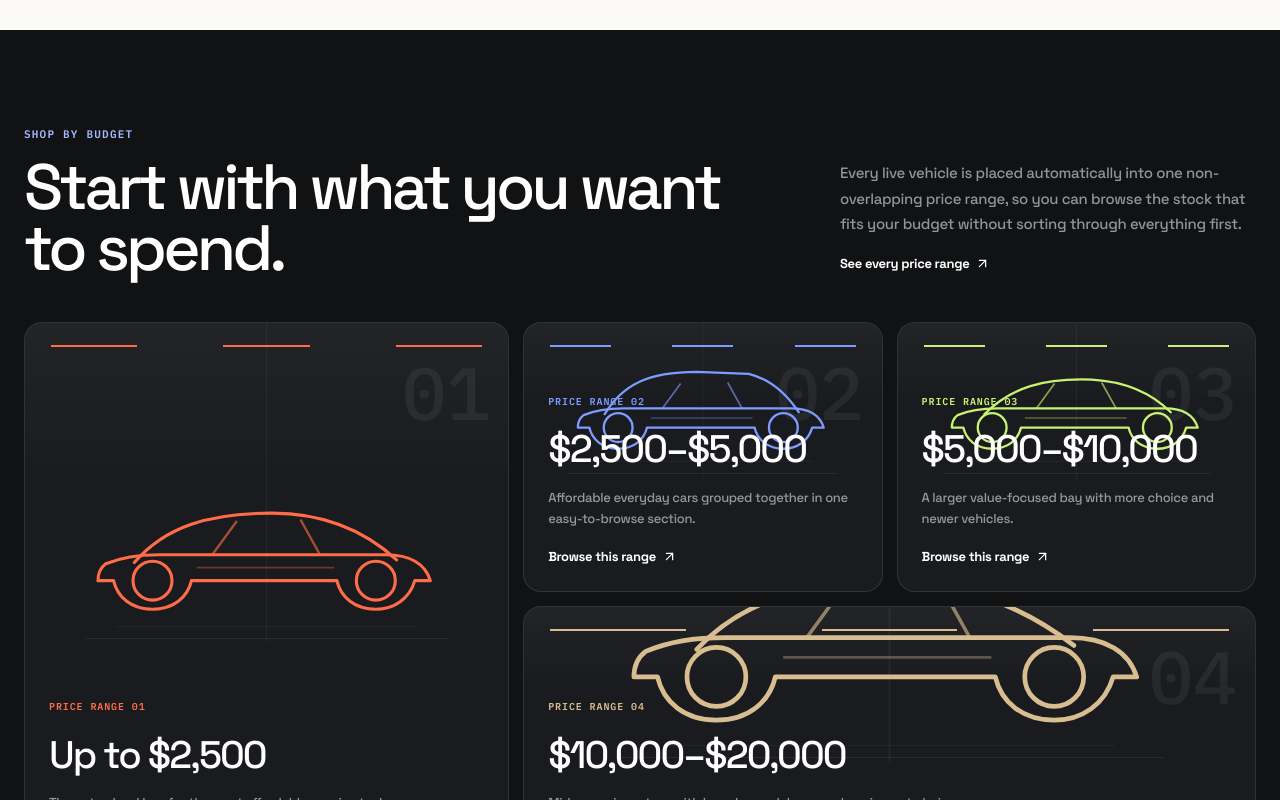
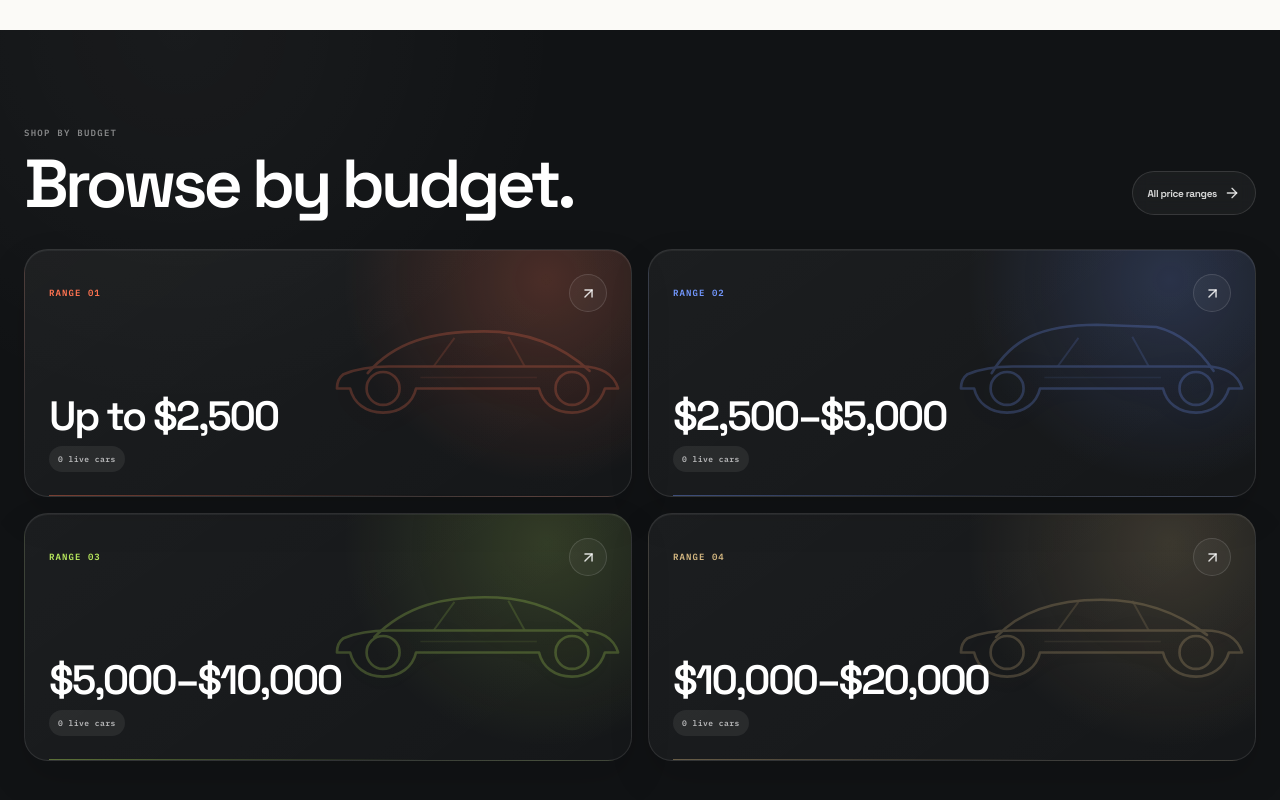
Before and after one commit to kbghumman/wild-speed-motors, a Next.js app: page / in a window 1280 px wide. Shown: the part 1680-2480 px from the top of the page. Built offline with nearby package versions, Linux system fonts and the light colour scheme; no server answers; the database is empty.

Commit message:
Redesign budget section as a cleaner live-stock gateway

```diff
--- a/src/app/design-v3.css
+++ b/src/app/design-v3.css
@@ -4059,3 +4059,284 @@ body { font-size: 16px; line-height: 1.55; }
     radial-gradient(circle at 18% 8%, rgba(255,255,255,.12), transparent 34%),
     linear-gradient(145deg, rgba(43,46,48,.82) 0%, rgba(23,25,27,.90) 52%, rgba(5,5,5,.96) 100%);
 }
+
+
+/* === V19 simplified premium budget gateway === */
+.v19-budget-section {
+  position: relative;
+  overflow: hidden;
+  background:
+    radial-gradient(circle at 14% 0%, rgba(255,255,255,.035), transparent 28%),
+    #111315;
+  color: #fff;
+}
+
+.v19-budget-head {
+  display: flex;
+  align-items: end;
+  justify-content: space-between;
+  gap: 28px;
+  margin-bottom: 34px;
+}
+
+.v19-budget-kicker {
+  display: block;
+  margin-bottom: 12px;
+  color: rgba(255,255,255,.48);
+  font-family: var(--font-mono), monospace;
+  font-size: 9px;
+  font-weight: 700;
+  letter-spacing: .14em;
+}
+
+.v19-budget-head h2 {
+  max-width: 760px;
+  margin: 0;
+  font-size: clamp(46px, 5.3vw, 76px);
+  font-weight: 520;
+  line-height: .94;
+  letter-spacing: -.062em;
+}
+
+.v19-budget-all {
+  display: inline-flex;
+  min-height: 44px;
+  flex: 0 0 auto;
+  align-items: center;
+  gap: 7px;
+  border: 1px solid rgba(255,255,255,.12);
+  border-radius: 999px;
+  background: rgba(255,255,255,.045);
+  padding: 0 15px;
+  color: rgba(255,255,255,.82);
+  font-size: 10px;
+  font-weight: 700;
+  backdrop-filter: blur(8px);
+  transition: background .18s ease, color .18s ease, transform .18s ease;
+}
+
+.v19-budget-all:hover {
+  background: #fff;
+  color: #111315;
+  transform: translateY(-1px);
+}
+
+.v19-budget-grid {
+  display: grid;
+  grid-template-columns: repeat(2, minmax(0, 1fr));
+  gap: 16px;
+}
+
+.v19-budget-card {
+  --budget-accent: #ff7a59;
+  --budget-glow: rgba(255,122,89,.22);
+  position: relative;
+  min-height: 248px;
+  overflow: hidden;
+  border: 1px solid rgba(255,255,255,.10);
+  border-radius: 24px;
+  background:
+    radial-gradient(circle at 86% 12%, var(--budget-glow), transparent 36%),
+    linear-gradient(145deg, rgba(255,255,255,.048), rgba(255,255,255,.018));
+  box-shadow:
+    inset 0 1px 0 rgba(255,255,255,.06),
+    0 18px 40px rgba(0,0,0,.13);
+  padding: 24px;
+  color: #fff;
+  isolation: isolate;
+  transition:
+    transform .2s ease,
+    border-color .2s ease,
+    background .2s ease,
+    box-shadow .2s ease;
+}
+
+.v19-budget-card:hover {
+  transform: translateY(-4px);
+  border-color: color-mix(in srgb, var(--budget-accent) 46%, rgba(255,255,255,.12));
+  box-shadow:
+    inset 0 1px 0 rgba(255,255,255,.08),
+    0 24px 54px rgba(0,0,0,.20);
+}
+
+.v19-budget-card-1 {
+  --budget-accent: #ff7351;
+  --budget-glow: rgba(255,115,81,.22);
+}
+
+.v19-budget-card-2 {
+  --budget-accent: #7398ff;
+  --budget-glow: rgba(115,152,255,.20);
+}
+
+.v19-budget-card-3 {
+  --budget-accent: #b9e95d;
+  --budget-glow: rgba(185,233,93,.17);
+}
+
+.v19-budget-card-4 {
+  --budget-accent: #d6b982;
+  --budget-glow: rgba(214,185,130,.19);
+}
+
+.v19-budget-top {
+  position: relative;
+  z-index: 3;
+  display: flex;
+  align-items: center;
+  justify-content: space-between;
+  gap: 12px;
+}
+
+.v19-budget-top > span:first-child {
+  color: var(--budget-accent);
+  font-family: var(--font-mono), monospace;
+  font-size: 9px;
+  font-weight: 700;
+  letter-spacing: .12em;
+}
+
+.v19-budget-arrow {
+  display: grid;
+  width: 38px;
+  height: 38px;
+  place-items: center;
+  border: 1px solid rgba(255,255,255,.13);
+  border-radius: 50%;
+  background: rgba(255,255,255,.04);
+  color: rgba(255,255,255,.84);
+  transition: background .18s ease, color .18s ease, transform .18s ease;
+}
+
+.v19-budget-card:hover .v19-budget-arrow {
+  background: var(--budget-accent);
+  color: #111315;
+  transform: rotate(3deg) scale(1.04);
+}
+
+.v19-budget-copy {
+  position: absolute;
+  z-index: 3;
+  left: 24px;
+  right: 24px;
+  bottom: 24px;
+}
+
+.v19-budget-copy strong {
+  display: block;
+  max-width: 80%;
+  font-size: clamp(30px, 3.2vw, 46px);
+  font-weight: 560;
+  line-height: .98;
+  letter-spacing: -.055em;
+}
+
+.v19-budget-copy small {
+  display: inline-flex;
+  margin-top: 10px;
+  border-radius: 999px;
+  background: rgba(255,255,255,.07);
+  padding: 7px 9px;
+  color: rgba(255,255,255,.67);
+  font-family: var(--font-mono), monospace;
+  font-size: 8px;
+  font-weight: 650;
+  letter-spacing: .055em;
+}
+
+.v19-budget-card .garage-bay-art {
+  z-index: 1;
+  inset: 30px -4% auto auto;
+  width: 58%;
+  height: 145px;
+  overflow: visible;
+  background: none;
+  opacity: .24;
+  pointer-events: none;
+  transform: translateZ(0);
+  transition: opacity .2s ease, transform .25s ease;
+}
+
+.v19-budget-card:hover .garage-bay-art {
+  opacity: .34;
+  transform: translateX(-6px);
+}
+
+.v19-budget-card .garage-bay-number,
+.v19-budget-card .garage-lights,
+.v19-budget-card .garage-floor {
+  display: none;
+}
+
+.v19-budget-card .garage-car-outline {
+  position: absolute;
+  right: 0;
+  bottom: 0;
+  left: auto;
+  width: 100%;
+  color: var(--budget-accent);
+  filter: drop-shadow(0 10px 18px var(--budget-glow));
+}
+
+.v19-budget-card::after {
+  content: "";
+  position: absolute;
+  z-index: 0;
+  left: 24px;
+  right: 24px;
+  bottom: 0;
+  height: 1px;
+  background: linear-gradient(90deg, var(--budget-accent), transparent 68%);
+  opacity: .42;
+}
+
+@media (max-width: 900px) {
+  .v19-budget-grid {
+    grid-template-columns: 1fr;
+  }
+
+  .v19-budget-card {
+    min-height: 230px;
+  }
+}
+
+@media (max-width: 700px) {
+  .v19-budget-head {
+    align-items: flex-start;
+    flex-direction: column;
+    margin-bottom: 24px;
+  }
+
+  .v19-budget-head h2 {
+    font-size: clamp(42px, 13vw, 58px);
+  }
+
+  .v19-budget-all {
+    width: 100%;
+    justify-content: center;
+  }
+
+  .v19-budget-card {
+    min-height: 210px;
+    border-radius: 19px;
+    padding: 19px;
+  }
+
+  .v19-budget-copy {
+    left: 19px;
+    right: 19px;
+    bottom: 19px;
+  }
+
+  .v19-budget-copy strong {
+    max-width: 88%;
+    font-size: 31px;
+  }
+
+  .v19-budget-card .garage-bay-art {
+    top: 38px;
+    right: -7%;
+    width: 70%;
+    height: 120px;
+  }
+}
--- a/src/app/page.tsx
+++ b/src/app/page.tsx
@@ -74,7 +74,7 @@ export default async function HomePage() {
         </section>
 
         <PopularBrands cars={cars} />
-        <BudgetShowroom />
+        <BudgetShowroom cars={cars} />
 
         <section className="section v5-process-section">
           <div className="container">
--- a/src/components/BudgetShowroom.tsx
+++ b/src/components/BudgetShowroom.tsx
@@ -1,47 +1,56 @@
 import Link from "next/link";
-import { ArrowUpRight } from "lucide-react";
+import { ArrowRight, ArrowUpRight } from "lucide-react";
 import { GarageBayArt } from "@/components/AutomotiveArt";
-import { budgetBays } from "@/data/budgetBays";
+import { budgetBays, getCarsForBudgetBay } from "@/data/budgetBays";
+import type { Car } from "@/data/cars";
 
 const variants = ["sedan", "suv", "sports", "classic"] as const;
 
-export default function BudgetShowroom() {
+function stockLabel(count: number) {
+  return count === 1 ? "1 live car" : count + " live cars";
+}
+
+export default function BudgetShowroom({ cars }: { cars: Car[] }) {
   const homepageBays = budgetBays.slice(0, 4);
 
   return (
-    <section className="section v3-budget-section">
+    <section className="section v19-budget-section">
       <div className="container">
-        <div className="v3-section-intro">
+        <div className="v19-budget-head">
           <div>
-            <p className="v3-kicker">Shop by budget</p>
-            <h2>Start with what you want to spend.</h2>
-          </div>
-          <div className="v3-section-intro-copy">
-            <p>
-              Every live vehicle is placed automatically into one non-overlapping
-              price range, so you can browse the stock that fits your budget
-              without sorting through everything first.
-            </p>
-            <Link href="/budget">See every price range <ArrowUpRight size={15} /></Link>
-          </div>
+            <span className="v19-budget-kicker">SHOP BY BUDGET</span>
+            <h2>Browse by budget.</h2>
           </div>
 
-        <div className="v3-budget-grid">
-          {homepageBays.map((bay, index) => (
+          <Link href="/budget" className="v19-budget-all">
+            All price ranges <ArrowRight size={16} />
+          </Link>
+        </div>
+
+        <div className="v19-budget-grid">
+          {homepageBays.map((bay, index) => {
+            const count = getCarsForBudgetBay(bay.slug, cars).length;
+
+            return (
               <Link
                 key={bay.slug}
                 href={"/budget/" + bay.slug}
-              className={"v3-budget-card v3-budget-card-" + (index + 1)}
+                className={"v19-budget-card v19-budget-card-" + (index + 1)}
               >
                 <GarageBayArt index={index} variant={variants[index]} />
-              <div className="v3-budget-content">
-                <span className="v3-mono">PRICE RANGE {String(index + 1).padStart(2, "0")}</span>
+
+                <div className="v19-budget-top">
+                  <span>RANGE {String(index + 1).padStart(2, "0")}</span>
+                  <span className="v19-budget-arrow"><ArrowUpRight size={17} /></span>
+                </div>
+
+                <div className="v19-budget-copy">
                   <strong>{bay.shortTitle}</strong>
-                <p>{bay.description}</p>
-                <span className="v3-card-link">Browse this range <ArrowUpRight size={15} /></span>
+                  <small>{stockLabel(count)}</small>
                 </div>
               </Link>
-          ))}
+            );
+          })}
         </div>
       </div>
     </section>
```
Lines whose indentation alone changed are shown as unchanged.
